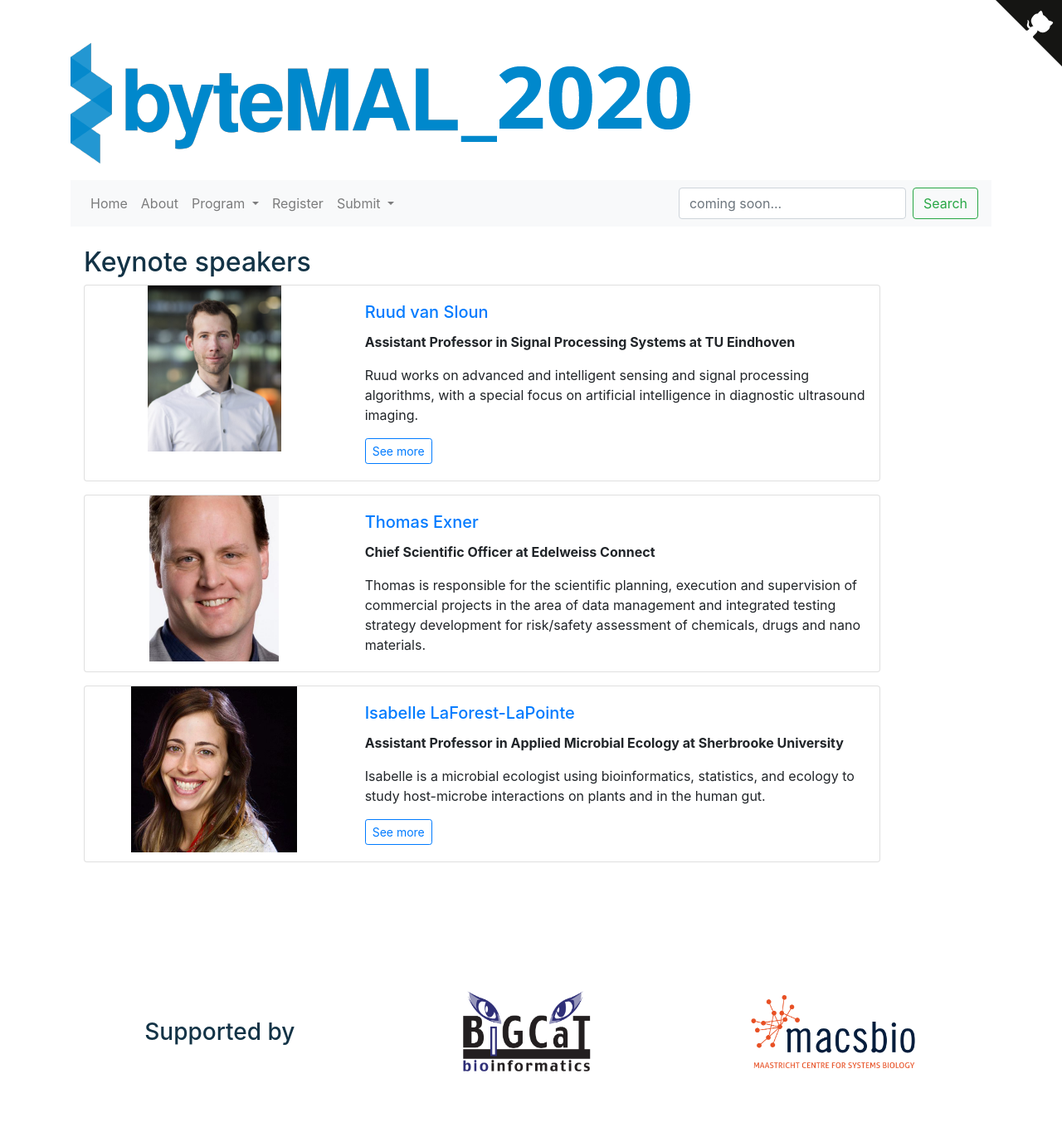
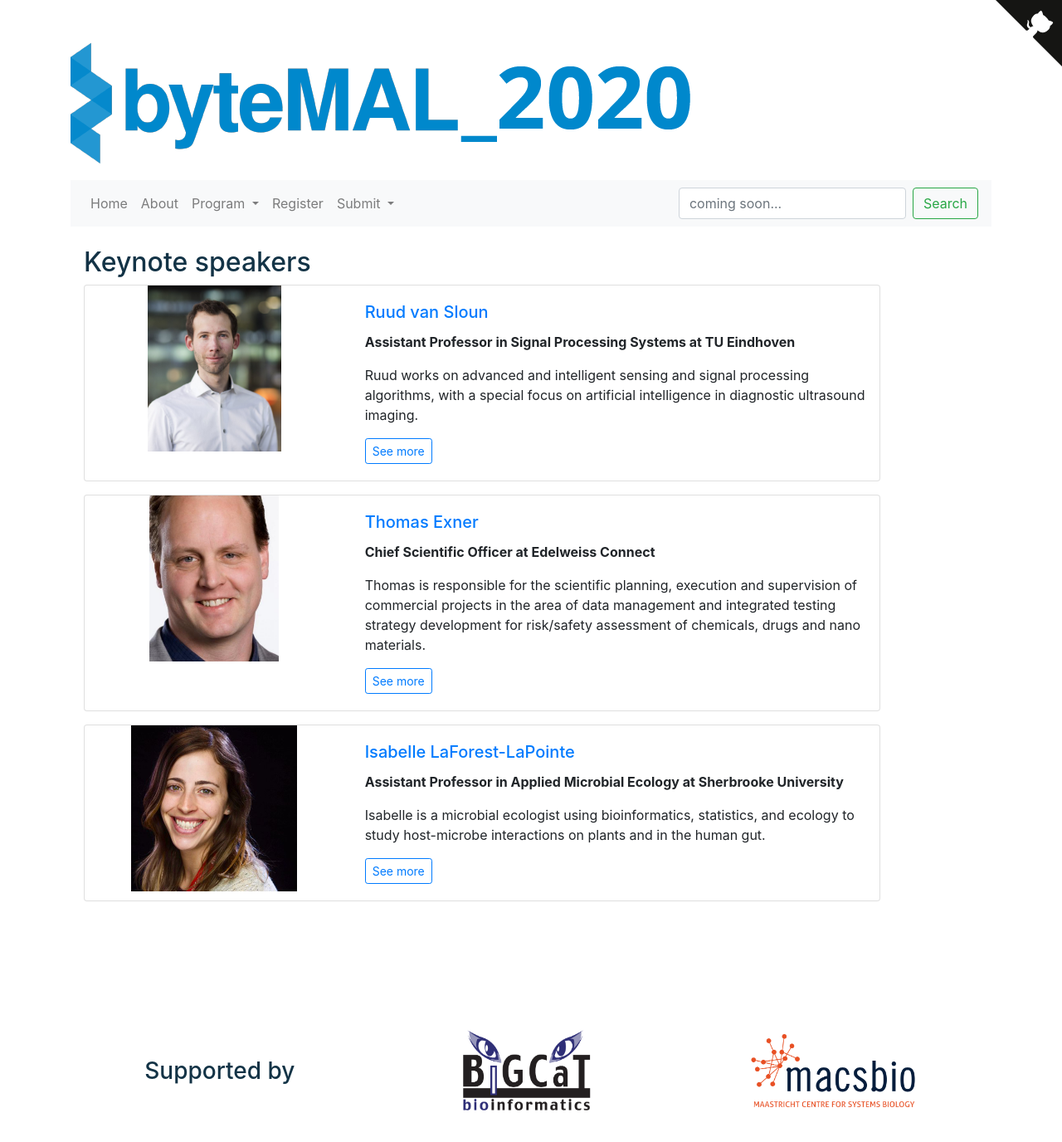
Before and after one commit to bytemal/bytemal-2020, a Jekyll site: the page built from _pages/keynotes.md, in a window 1280 px wide. Shown: the whole page at 83% size. Built offline with Jekyll 4.4.1, drawn with Linux system fonts in a browser that asks for light colours; before the commit the page ends 1329 px from its top, so only the background shows below that.

Commit message:
keynote: thomas modal

```diff
--- a/_pages/keynotes.md
+++ b/_pages/keynotes.md
@@ -34,6 +34,9 @@
         <h5 class="card-title"><a href="https://www.edelweissconnect.com/team-dc/thomas-exner">Thomas Exner</a></h5>
         <p class="card-text font-weight-bold">Chief Scientific Officer at Edelweiss Connect</p>
         <p class="card-text">Thomas is responsible for the scientific planning, execution and supervision of commercial projects in the area of data management and integrated testing strategy development for risk/safety assessment of chemicals, drugs and nano materials.</p>
+        <button type="button" class="btn btn-outline-primary btn-sm" data-toggle="modal" data-target="#thomasModal">
+        See more
+        </button>
       </div>
     </div>
   </div>
@@ -82,6 +85,29 @@
   </div>
 </div>
 
+<!-- Thomas' Modal -->
+<div class="modal fade" id="thomasModal" tabindex="-1" role="dialog" aria-labelledby="thomasModal" aria-hidden="true">
+  <div class="modal-dialog .modal-dialog-scrollable .modal-dialog-centered">
+    <div class="modal-content">
+      <div class="modal-header">
+        <h4 class="modal-title" id="thomasModalLabel">Thomas Exner's abstract</h4>
+        <button type="button" class="close" data-dismiss="modal" aria-label="Close">
+          <span aria-hidden="true">&times;</span>
+        </button>
+      </div>
+      <div class="modal-body">
+        <h6>ABSTRACT</h6>
+        <p>Our scientific culture is driven by the need for constantly producing headlines and getting recognized by scoring high in measures like impact factors for journals and H factors for individuals. However, this has led to very inefficient usage of resources by not encouraging sharing and the reuse of data from others. Additionally, there are areas where individuals or even individual groups are not able to provide all evidence to come to conclusive results. One of these areas is toxicology and the related topics of risk assessment and especially nanosafety. The paradigm shift from an animal-experiment-based to a mechanistically-driven science based on in vitro and in silico studies made it necessary to combine data from many different experiments to describe hazard, risk and, for nanomaterials extremely important, physicochemical characterization into integrated approaches to testing and assessment (IATA). Large EU funded consortia developing such approaches clearly demonstrated that early, well documented data sharing is the only possible way to cover this complexity and validate the approaches to achieve regulatory acceptance.</p>
+        <p>Many sophisticated systems for data management exits developed by companies, infrastructure or individual research projects and initiatives like NanoCommons, ELIXIR and now the European Open Science Cloud (EOSC) are bringing these together into larger and larger data platforms spanning multiple communities. However, this is only one part of the story. Researchers generating the data are still reluctant to share their data fearing to lose their competitive advantage. Additionally, collecting a sufficient amount of metadata to describe the data to be understandable by others is a time consuming task and is often postponed until the last minute. In this talk, I will present how a designated data shepherd can support the data providers and data curators to prepare the datasets for upload, discuss with database managers and management/sharing tool developers on how to best support the generation, annotation and upload, and generate a clear legal and ethics framework to remove sentiments on losing control and intellectual properties. In a forthcoming paper [1] the data shepherd is defined as <em>“an enhanced version of a data steward, who not only oversees the data management, handling and quality control processes, but can communicate in a clear and simple language with all parties and resolve any misunderstandings”</em>.</p>
+        <p>[1] Metadata stewardship in nanosafety research: community-driven organisation of metadata schemas to support FAIR nanoscience data, Anastasios G. Papadiamantis, Frederick C. Klaessig, Thomas E. Exner, Sabine Hofer, et al., in preparation.</p>
+      </div>
+      <div class="modal-footer">
+        <button type="button" class="btn btn-secondary" data-dismiss="modal">Close</button>
+      </div>
+    </div>
+  </div>
+</div>
+
 <!-- Isabelle's Modal -->
 <div class="modal fade" id="isabelleModal" tabindex="-1" role="dialog" aria-labelledby="isabelleModal" aria-hidden="true">
   <div class="modal-dialog .modal-dialog-scrollable .modal-dialog-centered">
```
